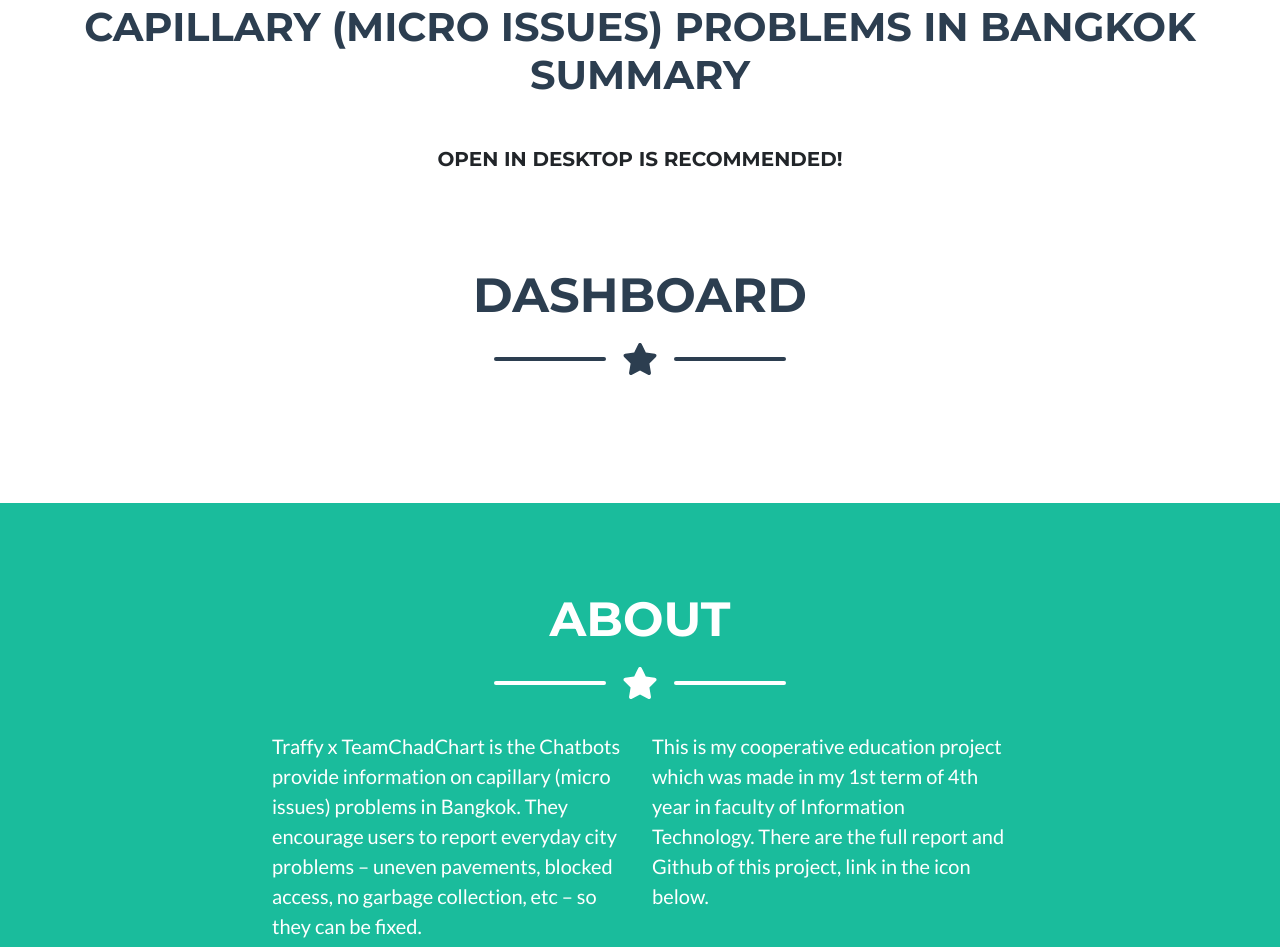
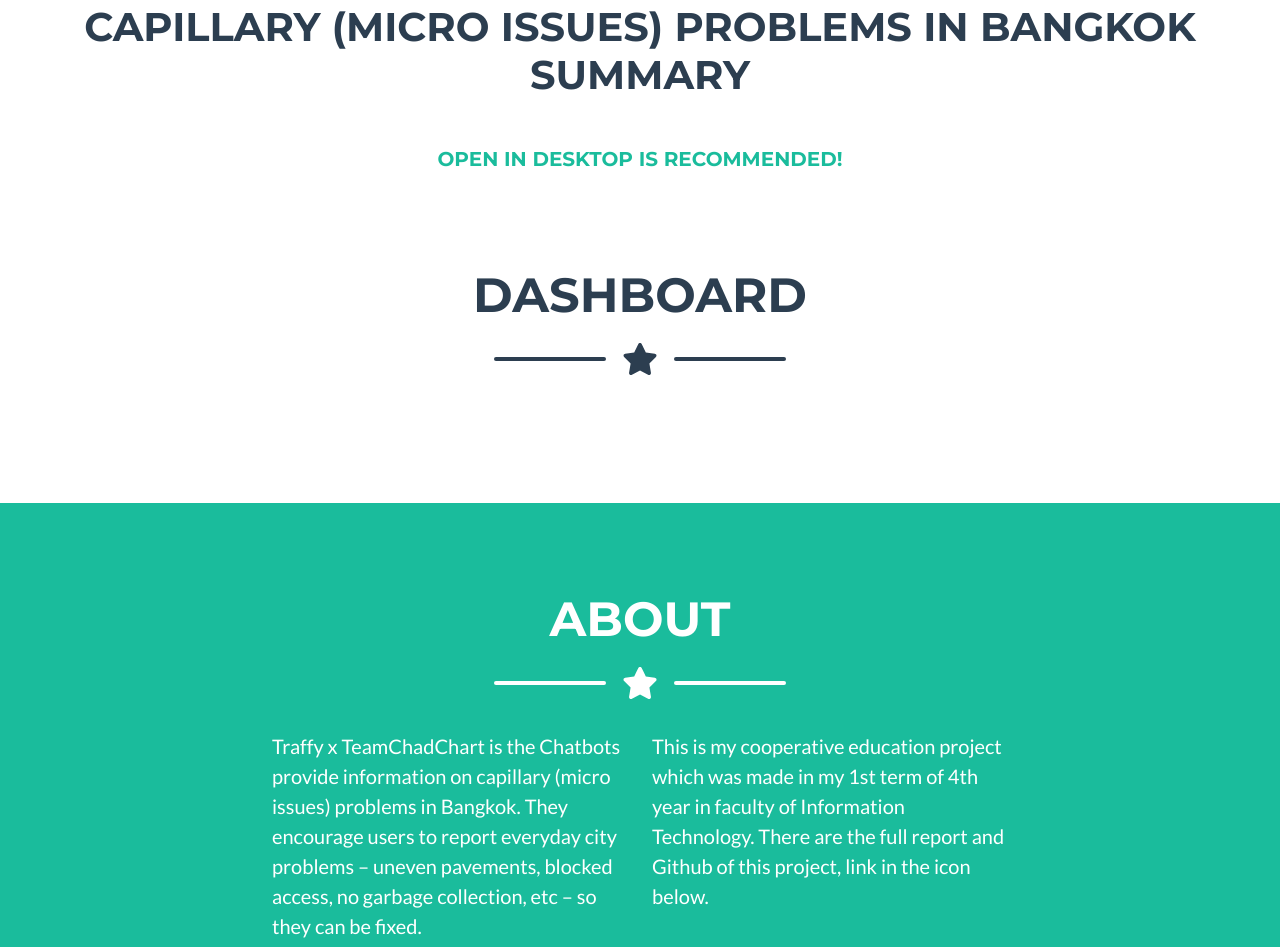
Before and after one commit to ARabbitAteGrass/ChadChart, a plain HTML site: page index.html in a window 1280 px wide. Shown: the part 853-1800 px from the top of the page. Drawn offline with nearby package versions, Linux system fonts and the light colour scheme.

Commit message:
text color

```diff
--- a/index.html
+++ b/index.html
@@ -44,7 +44,7 @@
             <h1 class="page-section-heading text-center text-uppercase text-secondary mt-5">capillary (micro issues) problems in Bangkok summary</h1>
         </div>
         <div class="container">
-            <h5 class="text-center text-uppercase mt-5">open in desktop is recommended!</h5>
+            <h5 class="text-center text-uppercase mt-5 " style="color: #1abc9c;">open in desktop is recommended!</h5>
         </div>
         <section class="page-section portfolio" id="tableau">
             <div class="container ">
```
